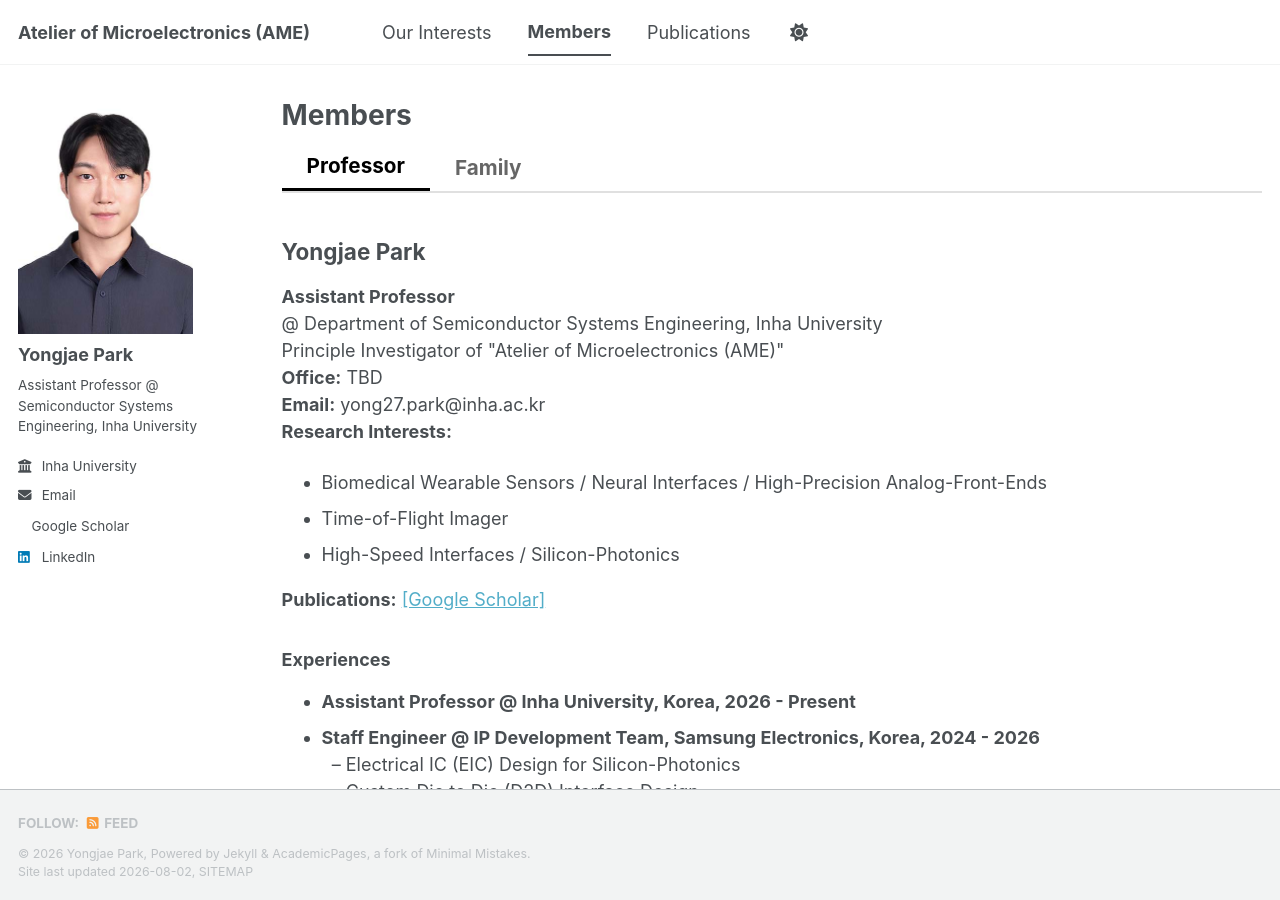
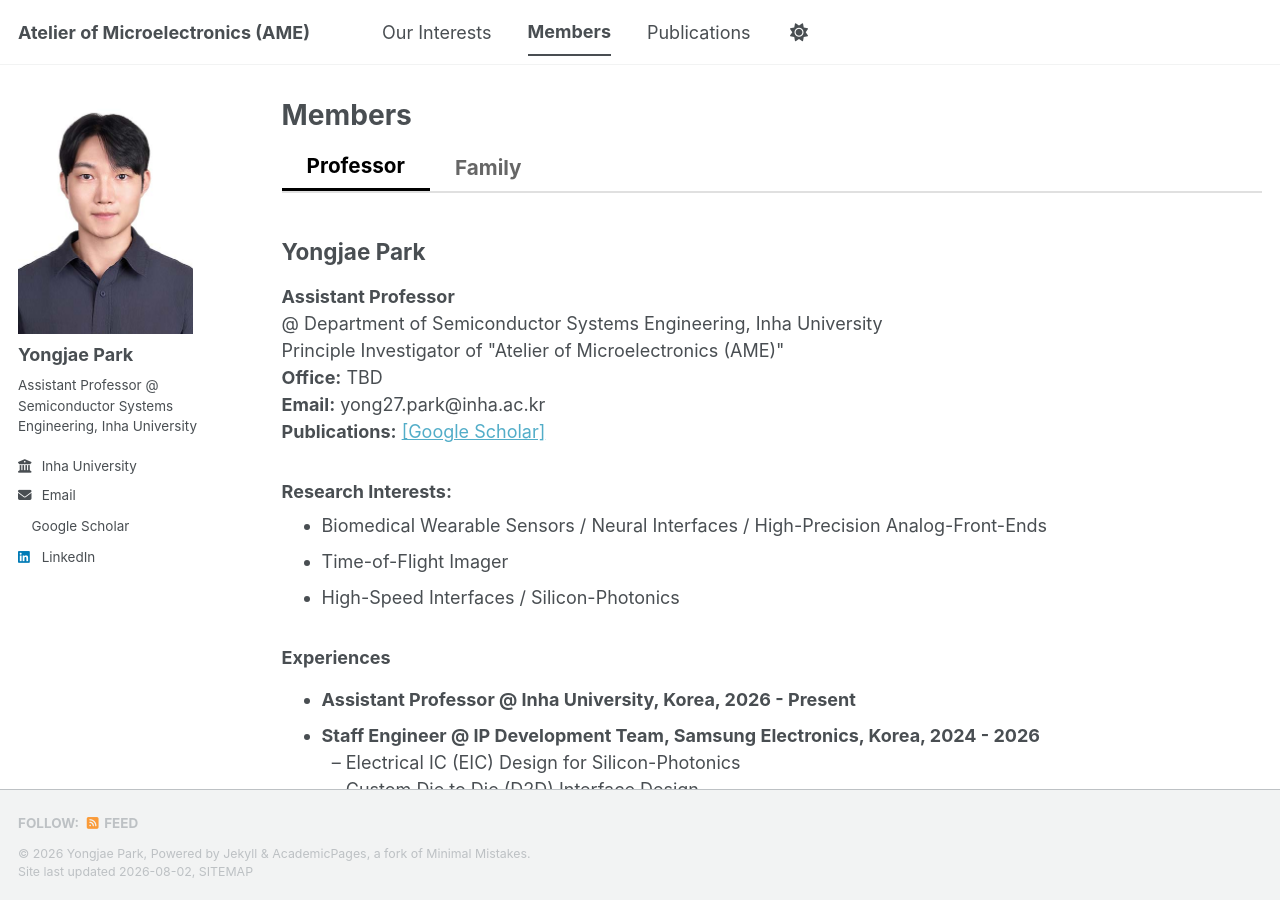
Before and after one commit to yong27park/AME.github.io, a Jekyll site: the page built from _pages/members.md, in a window 1280 px wide and 900 px high. Built offline with Jekyll 4.4.1, drawn with Linux system fonts in a browser that asks for light colours; a style sheet for code colours, icons or effects is not loaded.

Commit message:
Update members.md

```diff
--- a/_pages/members.md
+++ b/_pages/members.md
@@ -57,13 +57,16 @@ author_profile: true
     Principle Investigator of "Atelier of Microelectronics (AME)"<br>
     <strong>Office:</strong> TBD<br>
     <strong>Email:</strong> yong27.park@inha.ac.kr<br>
-    <strong>Research Interests:</strong>
+    <strong>Publications:</strong> <a href="https://scholar.google.com">[Google Scholar]</a>
+    </p>
+
+    <h3>Research Interests:</h3>
     <ul style="margin-top: 0;">
       <li>Biomedical Wearable Sensors / Neural Interfaces / High-Precision Analog-Front-Ends</li>
       <li>Time-of-Flight Imager</li>
       <li>High-Speed Interfaces / Silicon-Photonics</li>
     </ul>
-    <strong>Publications:</strong> <a href="https://scholar.google.com">[Google Scholar]</a></p>
+
 
   <h3>Experiences</h3>
   <ul>
```
